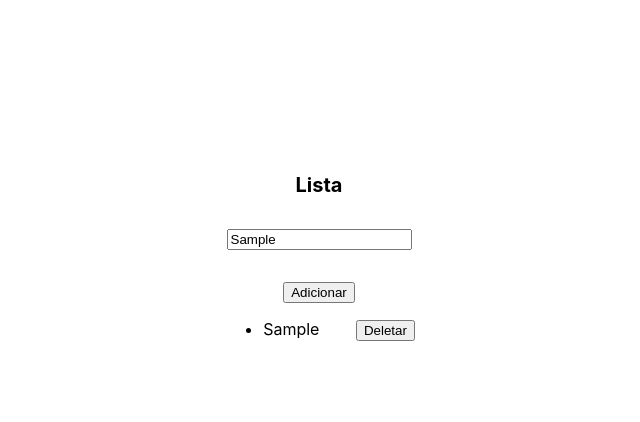
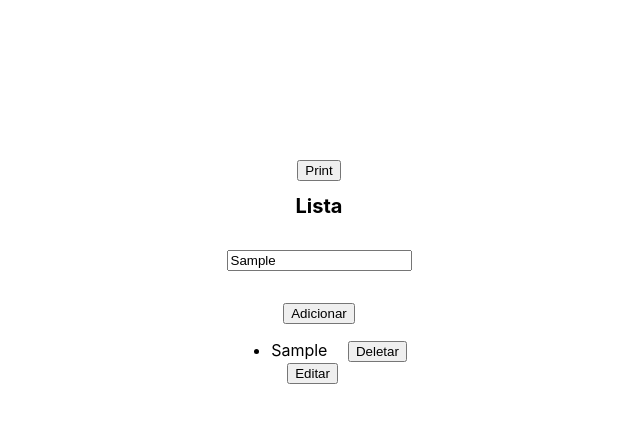
Before and after one commit to Evolker-Tecnologia/evolker-treinamento, a React (Create React App) app in the folder react/react-app/: page / in a window 1280 px wide. Both pictures are taken after typing "Sample" into the empty fields and a click on the button "Adicionar". Shown: the top 422 px of the page, without its empty margins (321-961 px from the left). Built offline with nearby package versions, Linux system fonts and the light colour scheme.

Commit message:
Adicionou funcionalidade editar item da lista - em progresso.

```diff
--- a/react/react-app/src/Components/Controlador/conrolador.jsx
+++ b/react/react-app/src/Components/Controlador/conrolador.jsx
@@ -10,13 +10,15 @@ import './controlador.css';
 class ControladorLista extends Component {
     //Esse state é interno e privado, o componente <Lista> não tem acesso a este state, seus valores são passados através dos props.
     state = {
-        itens: []
+        itens: [],
+        itenSelecionado: { id: new Date(), nome: '' }
     };
 
     //Função para receber o valor atual do Input através do Onchange.
     receberInputeSubstituir = valor => {
         //Ao substituir o state do componente com setState, cria-se uma propriedade (nome) e atribui a ela o valor do target que é recebido através do input.
         this.setState({ nome: valor.target.value });
+        this.setState({ itenSelecionado: valor.target.value });
         // console.log(this.state.name);
     }
 
@@ -37,20 +39,27 @@ class ControladorLista extends Component {
         this.setState({ itens });
     }
 
+    editarItem = (item) => {
+        this.setState({ itenSelecionado: item });
+        console.log(this.state.itemSelecionado);
+    }
+
+
     //render() é um método padrão do React para renderizar (mostrar no DOM).
     render() {
         return (
             //Os elementos dentro do return devem sempre estar entre <div></div>.
             <div className="field">
+                <button onClick={() => console.log(this.state)}>Print</button>
                 <h1 className="title">Lista</h1>
                 <input className="input" type="text" onChange={this.receberInputeSubstituir}></input>
                 {/* ao clicar envia o name atual do state e um id gerado automaticamente como um objeto no argumento para a função adicionarItemNaLista() */}
                 <button onClick={() => this.adicionarItemNaLista({ id: new Date(), nome: this.state.nome })}>Adicionar</button>
 
                 {this.state.itens.map((item, index) =>
-                    //Passar onAdd e item como props para lista.jsx
+                    //Passar onAdd, onDelete e item como props para lista.jsx
                     //A propriedade key é usado internamente pelo React
-                    <Lista key={index} onAdd={this.adicionarItemNaLista} onDelete={this.deletarItem} item={item} />)}
+                    <Lista key={index} onAdd={this.adicionarItemNaLista} onDelete={this.deletarItem} onEdit={this.editarItem} item={item} />)}
             </div>
         );
     }
--- a/react/react-app/src/Components/Lista/lista.css
+++ b/react/react-app/src/Components/Lista/lista.css
@@ -7,6 +7,6 @@ ul {
     margin: 0;
 }
 
-.deleteBtn {
-    margin-left: 2rem;
+.btn {
+    margin-left: 1rem;
 }
--- a/react/react-app/src/Components/Lista/lista.jsx
+++ b/react/react-app/src/Components/Lista/lista.jsx
@@ -18,8 +18,10 @@ class Lista extends Component {
             <div className="list">
                 <ul>
                     {/* Recebe o item da lista através dos props (propriedade - (item={item})) */}
-                    <li>{this.props.item.nome} <span><button className="deleteBtn" onClick={() => this.props.onDelete(this.props.item.id)}>Deletar</button></span></li>
+                    <li>{this.props.item.nome} <span><button className="btn" onClick={() => this.props.onDelete(this.props.item.id)}>Deletar</button></span></li>
 
+
+                    <span><button className="btn" onClick={() => this.props.onEdit(this.props.item)}>Editar</button></span>
                 </ul>
             </div>
         );
```
Also changed, not shown: 1 other file (tests, documents, lock files or other folders).
